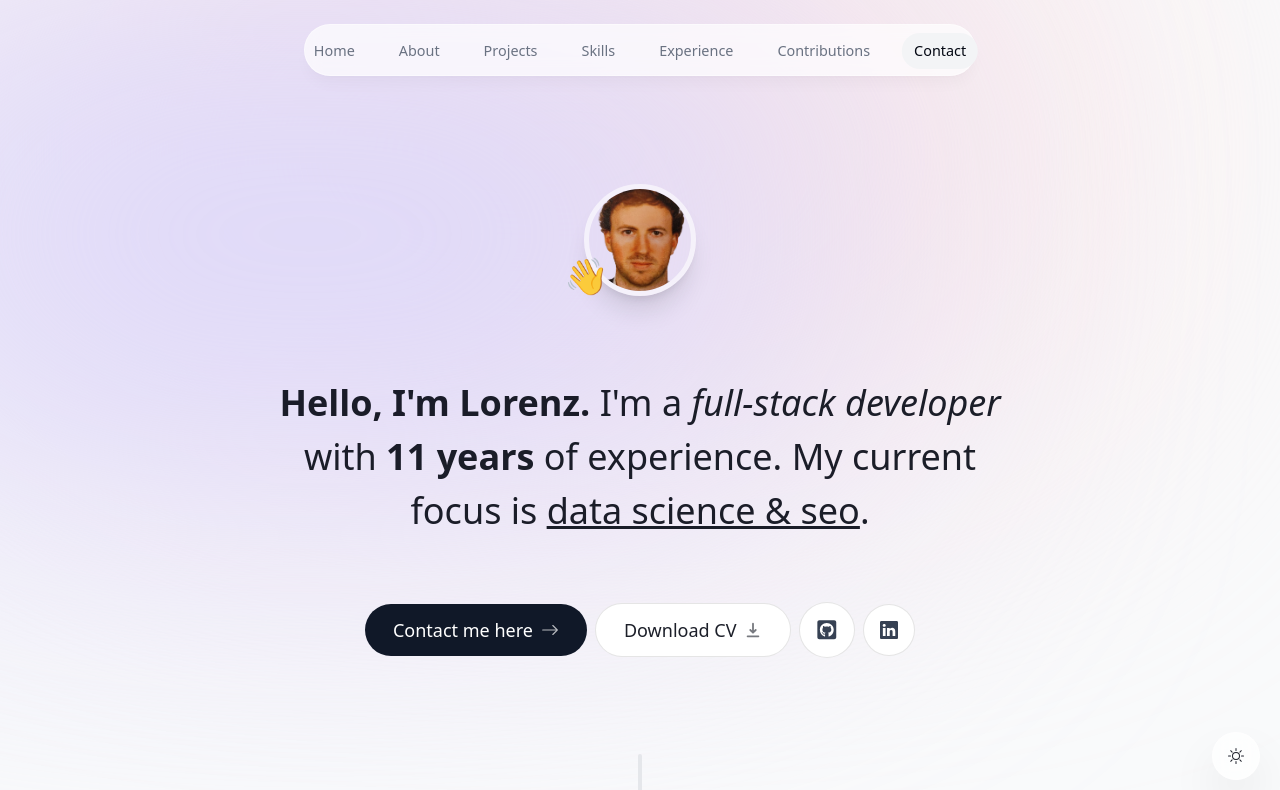
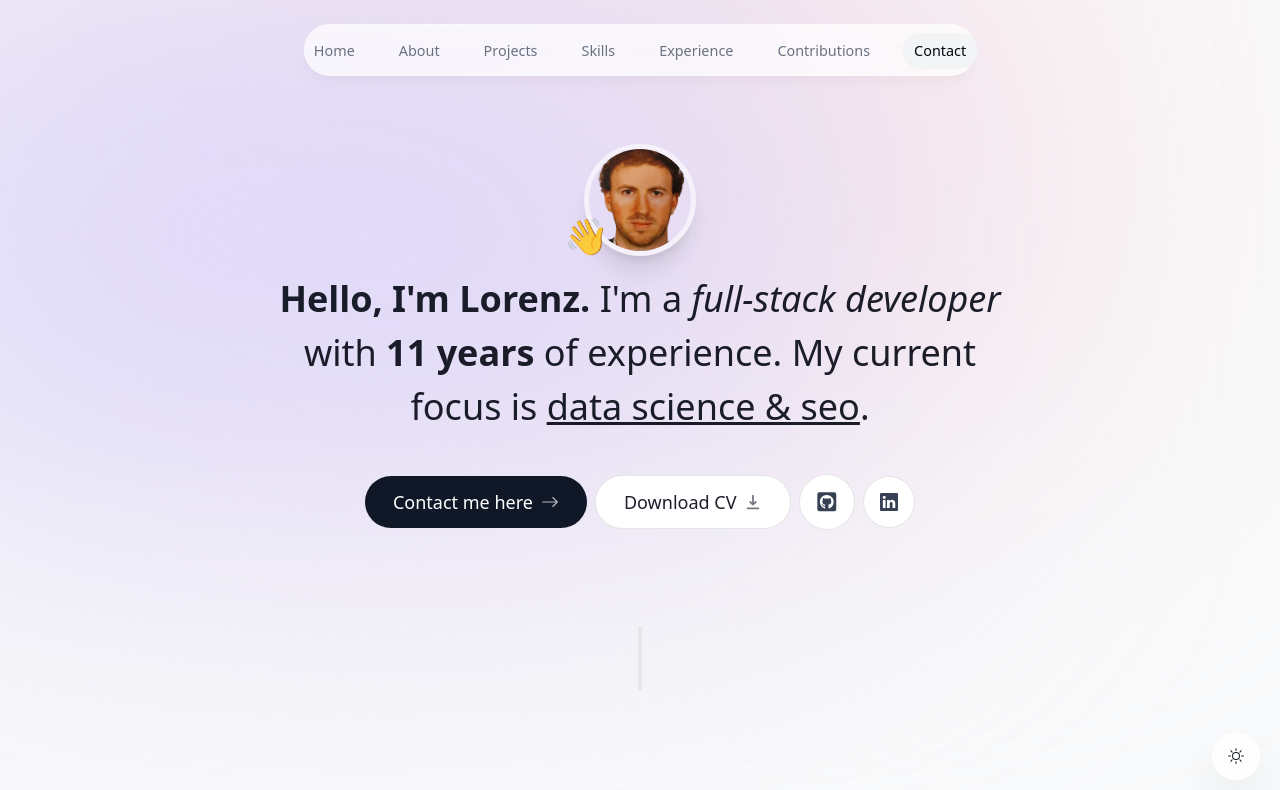
Before and after one commit to AdaLollA/portfolio, a Next.js app: page / in a window 1280 px wide. Shown: the top 790 px of the page. Built offline with nearby package versions, Linux system fonts and the light colour scheme; no server answers.

Commit message:
revert spacing

```diff
--- a/components/intro.tsx
+++ b/components/intro.tsx
@@ -20,7 +20,7 @@
             ref={ref}
             id="home"
             className="mb-28 max-w-[50rem] text-center sm:mb-0 scroll-mt-100">
-            <div className="flex items-center justify-center mt-10 mb-20">
+            <div className="flex items-center justify-center">
                 <div className="relative">
                     <motion.div
                         initial={{ opacity: 0, scale: 0 }}
@@ -58,7 +58,7 @@
                 initial={{ opacity: 0, y: 100 }}
                 animate={{ opacity: 1, y: 0 }}
                 transition={{ delay: 0.1 }}
-                className="flex flex-col sm:flex-row mt-[4rem] items-center justify-center gap-2 px-4 text-lg font-medium">
+                className="flex flex-col sm:flex-row items-center justify-center gap-2 px-4 text-lg font-medium">
                 <Link
                     onClick={() => {
                         setActiveSection("Contact");
```
